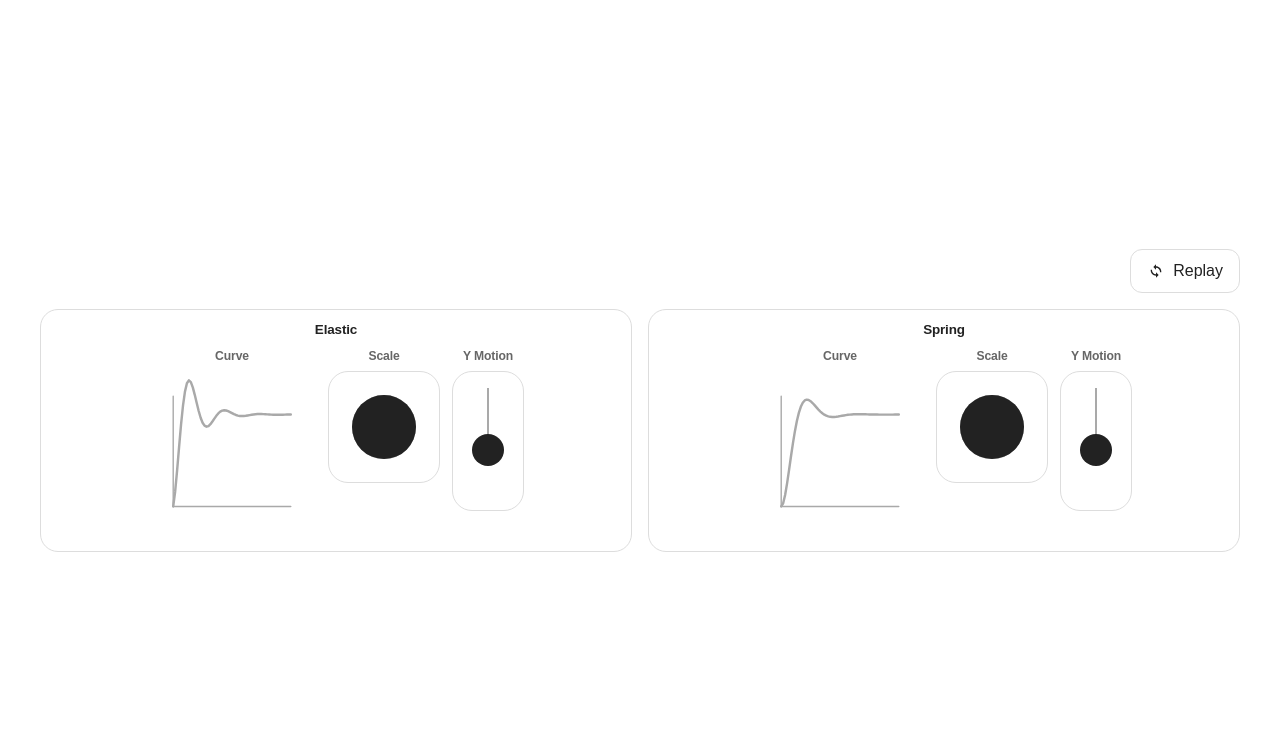
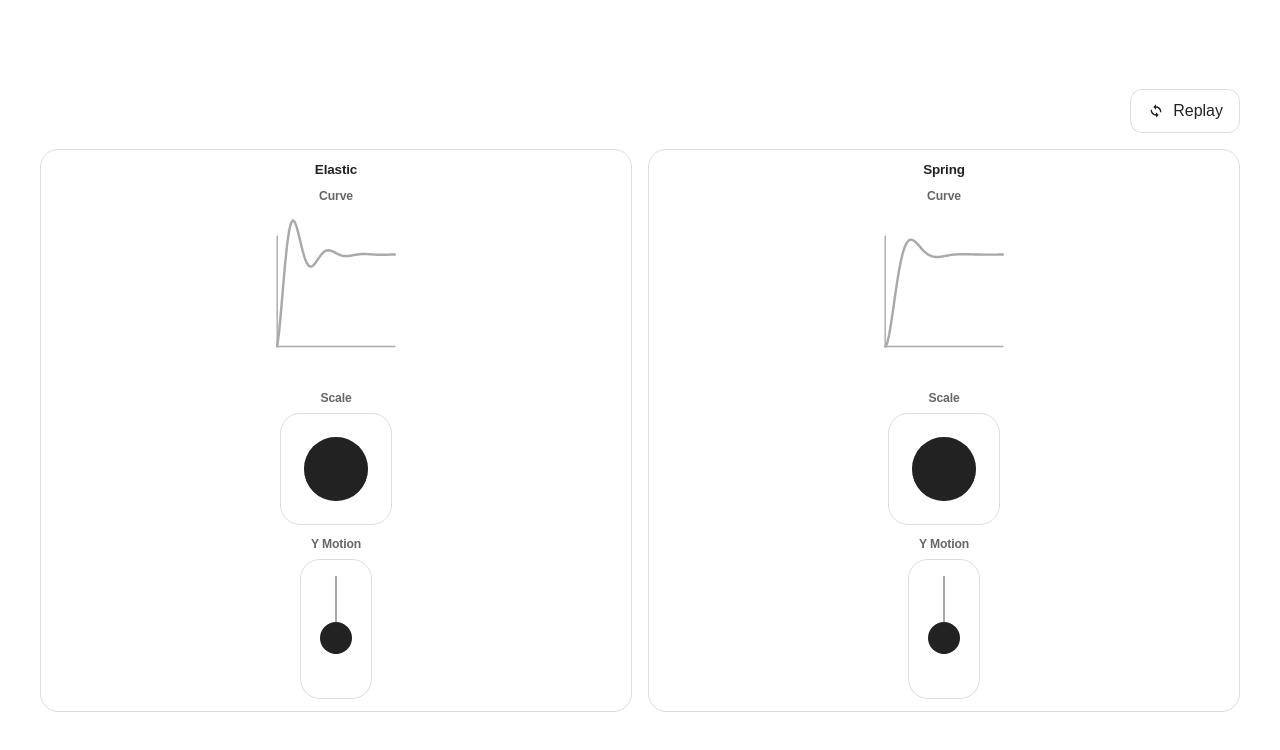
Before and after one commit to ics-creative/260402_spring_animation, a website built with Vite: page examples/90_elastic_spring.html in a window 1280 px wide. Built offline with nearby package versions, Linux system fonts and the light colour scheme.

Commit message:
90_elastic_springの中身を縦並びに揃える

```diff
--- a/examples/90_elastic_spring.html
+++ b/examples/90_elastic_spring.html
@@ -34,7 +34,7 @@
 
         .lane-body {
           display: grid;
-          grid-template-columns: 168px 112px 72px;
+          grid-template-columns: max-content;
           gap: 12px;
           justify-content: center;
           place-items: start center;
@@ -142,24 +142,6 @@
             border-radius: 999px;
             transform: scale(var(--block-scale));
             transform-origin: center;
-          }
-        }
-
-        @container (width <= 320px) {
-          .lane-body {
-            grid-template-columns: max-content;
-            justify-content: center;
-          }
-        }
-
-        @container (320px < width <= 420px) {
-          .lane-body {
-            grid-template-columns: repeat(2, max-content);
-            justify-content: center;
-          }
-
-          .lane-panel[data-panel="y"] {
-            grid-column: 1 / -1;
           }
         }
       }
```
